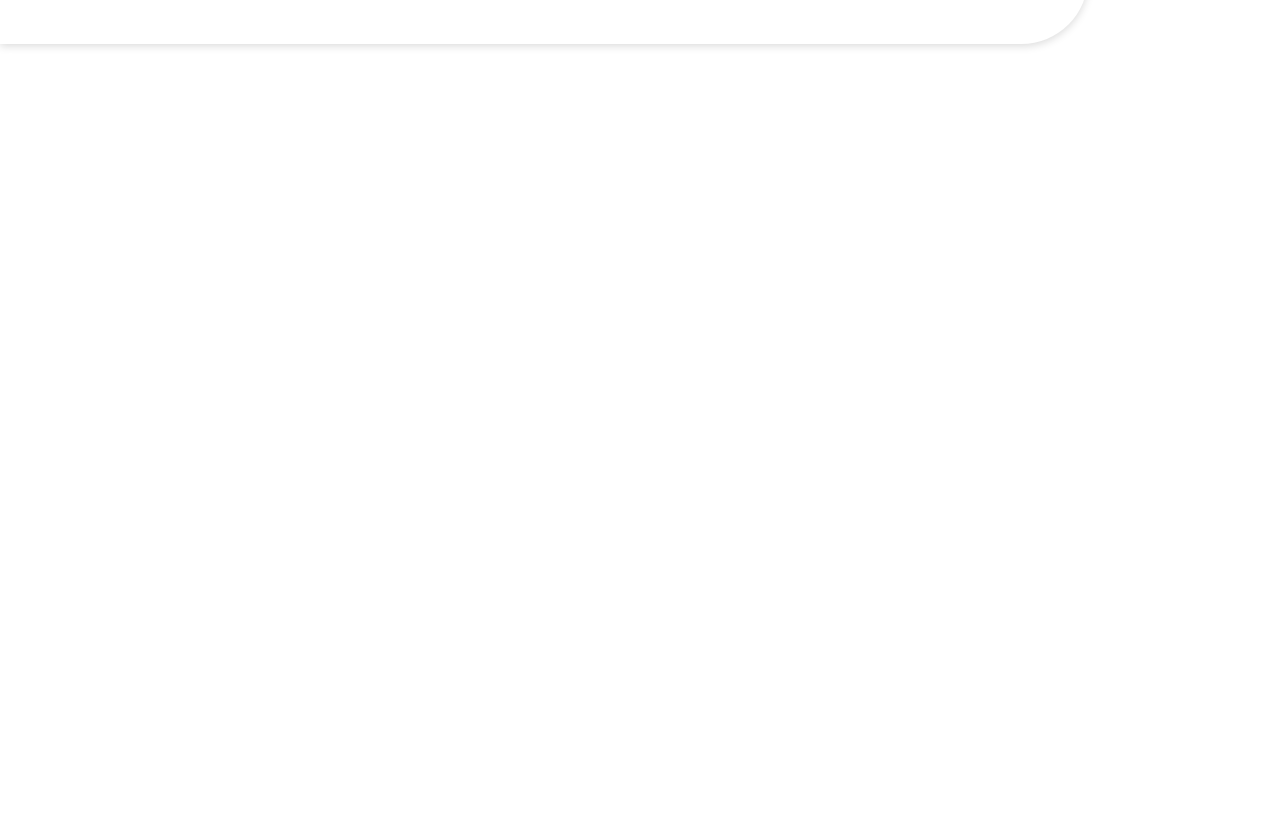
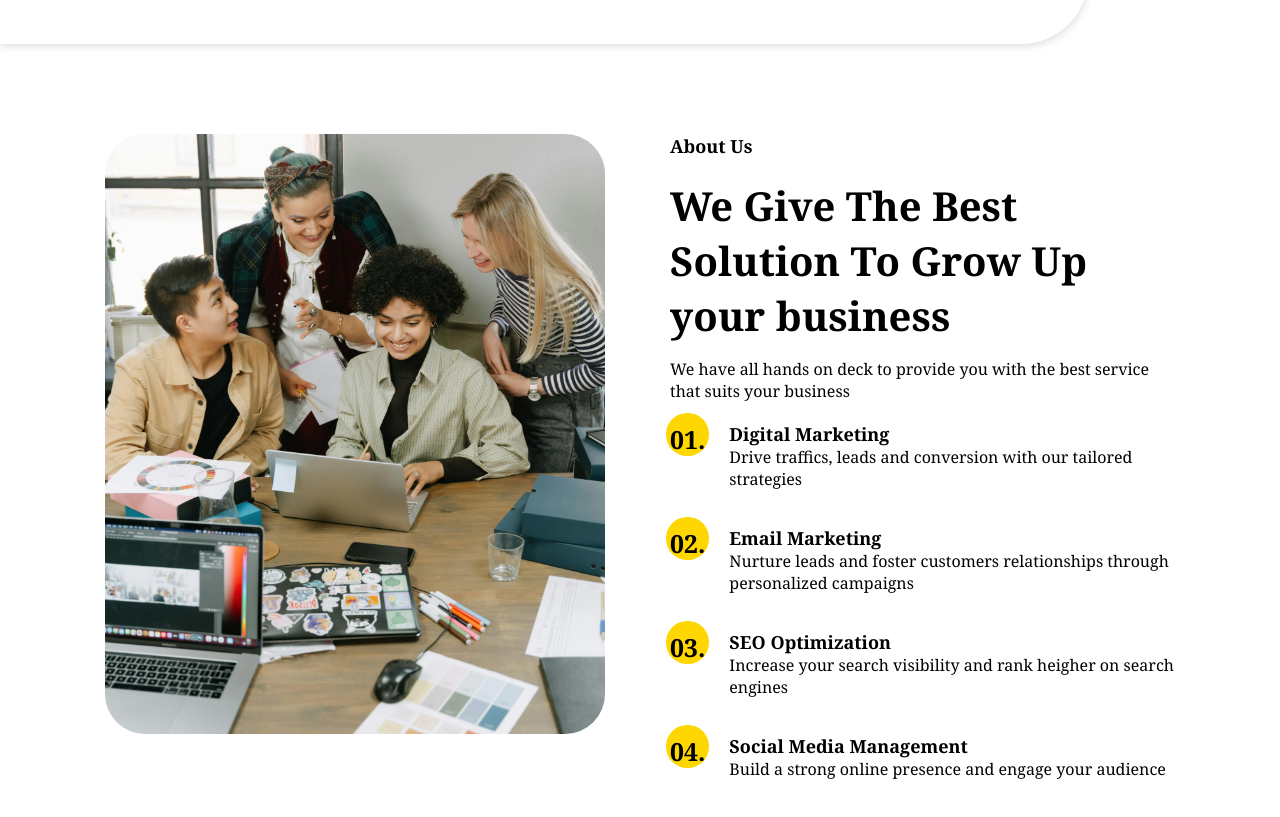
Before and after one commit to Jogata/SoftUni-React-Project, a React (Vite) app in the folder client/: page / in a window 1280 px wide. Shown: the part 849-1666 px from the top of the page. Before the commit the page ends 936 px from the top, so only its background shows below. Built offline with nearby package versions, Linux system fonts and the light colour scheme.

Commit message:
added about component

```diff
--- a/client/src/App.jsx
+++ b/client/src/App.jsx
@@ -23,6 +23,7 @@ import Logout from './components/logout/Logout'
 import { Home } from './components/travel/marketing/components/Home/Home';
 import { Navbar } from './components/travel/marketing/components/Navbar/Navbar';
 import { Footer } from './components/travel/marketing/components/Footer/Footer';
+import About from './components/travel/marketing/components/About/About'
 
 function Loader() {
   return (
@@ -41,6 +42,7 @@ function App() {
       <AuthContextProvider>
         <Navbar />
         <Home />
+        <About />
         <Footer />
           {/* <Routes>
             <Route path='/' element={<MainPage />} />
--- /dev/null
+++ b/client/src/components/travel/marketing/components/About/About.jsx
@@ -0,0 +1,41 @@
+import img from '../../images/img3.jpg';
+import { about } from '../../data';
+import './about.css';
+
+const About = () => {
+    return (
+        <div className="about" id='about'>
+            <div className="left">
+                <img src={img} alt="" />
+            </div>
+            <div className="right">
+                <h3>About Us</h3>
+                <h1>
+                    We Give The Best Solution To Grow Up your business
+                </h1>
+                <p className="text">
+                    We have all hands on deck to provide you
+                    with the best service that suits your business
+                </p>
+                <div className="about-listing">
+                    {about.map(({ number, head, text }, index) => {
+                        return (
+                            <div className="about-list" key={index}>
+                                <div className="icon">
+                                    <h2>{number}</h2>
+                                    {/* <div className="design"></div> */}
+                                </div>
+                                <div className="list-txt">
+                                    <h2>{head}</h2>
+                                    <p>{text}</p>
+                                </div>
+                            </div>
+                        )
+                    })}
+                </div>
+            </div>
+        </div>
+    )
+}
+
+export default About
--- /dev/null
+++ b/client/src/components/travel/marketing/components/About/about.css
@@ -0,0 +1,108 @@
+.about {
+    /* height: 90vh; */
+    margin-top: 90px;
+    padding-inline: 100px;
+    display: flex;
+    gap: 60px;
+    /* justify-content: space-between; */
+    color: black;
+    /* background-color: black; */
+}
+
+.right,
+.left {
+    flex: 1;
+}
+
+.about .left img {
+    max-width: 500px;
+    max-height: 600px;
+    margin: auto;
+    object-fit: cover;
+    border-radius: 40px;
+}
+
+.right {
+    max-width: 600px;
+    margin: auto;
+}
+
+.about .right h3 {
+    font-size: 18px;
+}
+
+.about .right h1 {
+    margin-top: 20px;
+    font-size: 40px;
+}
+
+.about .right .text {
+    margin-top: 15px;
+    font-size: 16px;
+}
+
+.about .about-listing {
+    margin-top: 20px;
+    display: grid;
+    gap: 36px;
+    grid-template-columns: 1fr;
+}
+
+.about .about-listing .about-list {
+    display: flex;
+    gap: 24px;
+}
+
+.about-list .icon h2 {
+    position: relative;
+    /* position: absolute; */
+    /* display: flex; */
+    /* align-items: center; */
+    /* justify-content: center; */
+    font-size: 25px;
+}
+
+.icon h2::after {
+    position: absolute;
+    top: -25%;
+    left: -10%;
+    content: "";
+    width: 120%;
+    /* height: 100%; */
+    aspect-ratio: 1;
+    border-radius: 50%;
+    background-color: gold;
+    z-index: -1;
+}
+
+/* .about-list .icon .design {
+    position: relative;
+    content: '';
+    width: 40px;
+    height: 40px;
+    margin-left: -5px;
+    margin-top: -5px;
+    border-radius: 50%;
+    background-color: gold;
+    z-index: -1;
+} */
+
+.about-listing .about-list .list-txt h2 {
+    font-size: 18px;
+}
+
+.about-listing .about-list .list p {
+    margin-top: 5px;
+}
+
+.right button {
+    width: 160px;
+    height: 50px;
+    margin-top: 30px;
+    color: white;
+    font-size: 14px;
+    font-weight: 600;
+    /* border: none; */
+    border-radius: 30px;
+    background-color: black;
+}
--- a/client/src/components/travel/marketing/data.js
+++ b/client/src/components/travel/marketing/data.js
@@ -37,6 +37,7 @@ export const services = [
         desc : 'A short description of the service your company provides and how it helps your clients business increase revenue using the technology and strategy your company provides',
         action : 'Explore',
         link : "ri-arrow-right-line",
+        // link : "ri-arrow-right-double-fill",
     },
     {
         icon: "ri-centos-fill",
@@ -44,6 +45,7 @@ export const services = [
         desc : 'A short description of the service your company provides and how it helps your clients business increase revenue using the technology and strategy your company provides',
         action : 'Explore',
         link : "ri-arrow-right-line",
+        // link : "ri-arrow-right-double-fill",
     },
     {
         icon: "ri-centos-fill",
@@ -51,6 +53,7 @@ export const services = [
         desc : 'A short description of the service your company provides and how it helps your clients business increase revenue using the technology and strategy your company provides',
         action : 'Explore',
         link : "ri-arrow-right-line",
+        // link : "ri-arrow-right-double-fill",
     },
     {
         icon: "ri-centos-fill",
@@ -58,6 +61,7 @@ export const services = [
         desc : 'A short description of the service your company provides and how it helps your clients business increase revenue using the technology and strategy your company provides',
         action : 'Explore',
         link : "ri-arrow-right-line",
+        // link : "ri-arrow-right-double-fill",
     },
     {
         icon: "ri-centos-fill",
@@ -65,6 +69,7 @@ export const services = [
         desc : 'A short description of the service your company provides and how it helps your clients business increase revenue using the technology and strategy your company provides',
         action : 'Explore',
         link : "ri-arrow-right-line",
+        // link : "ri-arrow-right-double-fill",
     },
     {
         icon: "ri-centos-fill",
@@ -72,6 +77,7 @@ export const services = [
         desc : 'A short description of the service your company provides and how it helps your clients business increase revenue using the technology and strategy your company provides',
         action : 'Explore',
         link : "ri-arrow-right-line",
+        // link : "ri-arrow-right-double-fill",
     },
 ];
 
```
Lines whose indentation alone changed are shown as unchanged.
